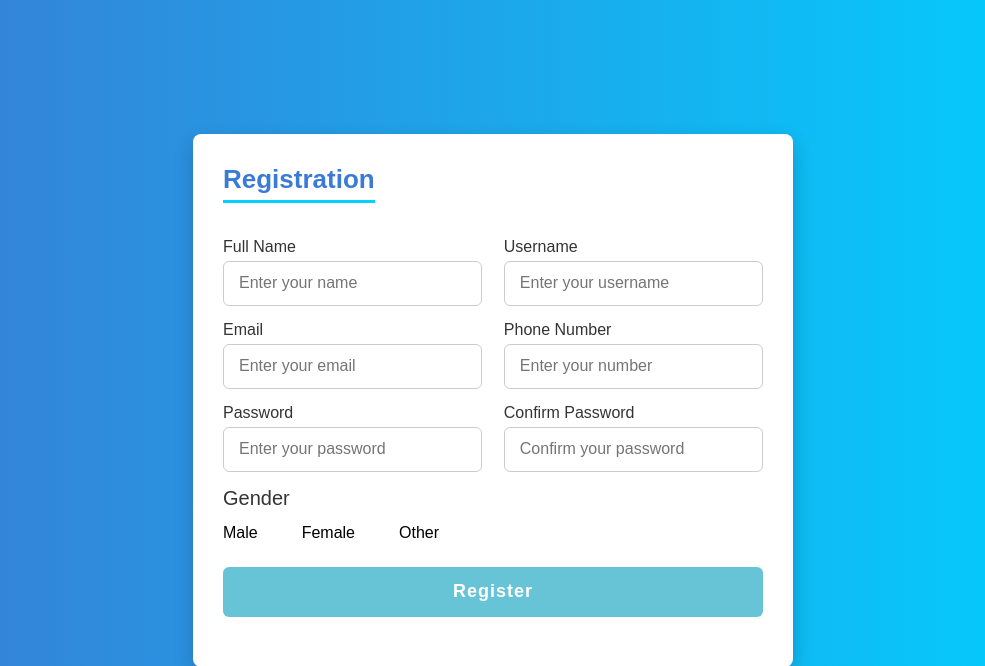
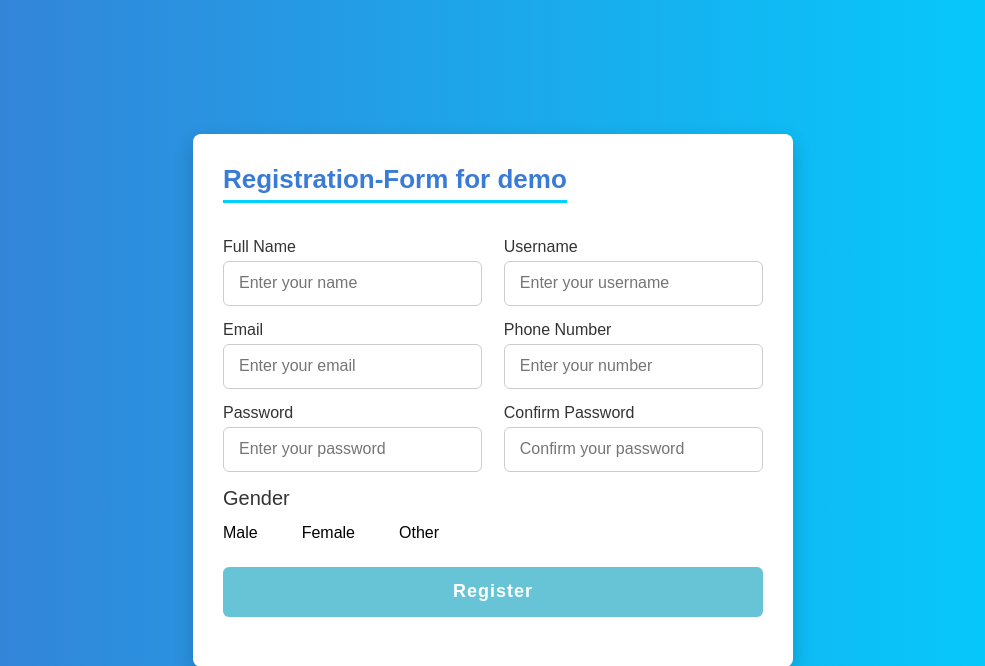
Before and after one commit to Chandni-2022/EXP-01, a Flask app: page / in a window 1280 px wide. Shown: the top 666 px of the page, without its empty margins (147-1132 px from the left). Run offline with Flask 3, Linux system fonts and the light colour scheme.

Commit message:
external inital commit

```diff
--- a/templates/reg.html
+++ b/templates/reg.html
@@ -8,7 +8,7 @@
 </head>
 <body>
     <div class="container">
-        <div class="title">Registration</div>
+        <div class="title">Registration-Form for demo</div>
         <div class="content">
             <form id="registrationForm" action="/register" method="POST" onsubmit="return validateForm()">
                 <div class="user-details">
@@ -59,6 +59,7 @@
                 </div>
             </form>
             <div id="errorMessages"></div>
+
         </div>
     </div>
     <script src="../static/js/reg.js"></script>
```
Also changed, not shown: requirements.txt (deleted, +0 -15 lines).
